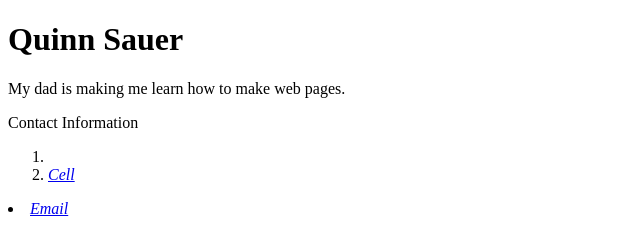
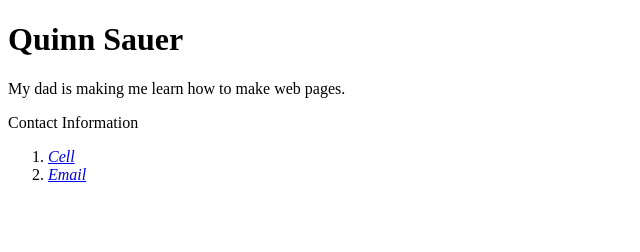
Before and after one commit to quinnsauer/quinnsauer.github.io, a plain HTML site: page index.html in a window 1280 px wide. Shown: the whole page, without its empty margins (0-640 px from the left). Drawn offline with Linux system fonts and the light colour scheme.

Commit message:
Update index.html

```diff
--- a/index.html
+++ b/index.html
@@ -8,9 +8,7 @@
 <p>Contact Information</p>
 
 <ol>
-<li></li>
 <li><a href="tel:5153056778"><em>Cell</em></a></li>
-</ol></li>
 <li><a href="mailto:quinnsauer@icloud.com"><em>Email</em></a></li>
 </ol>
 
```
